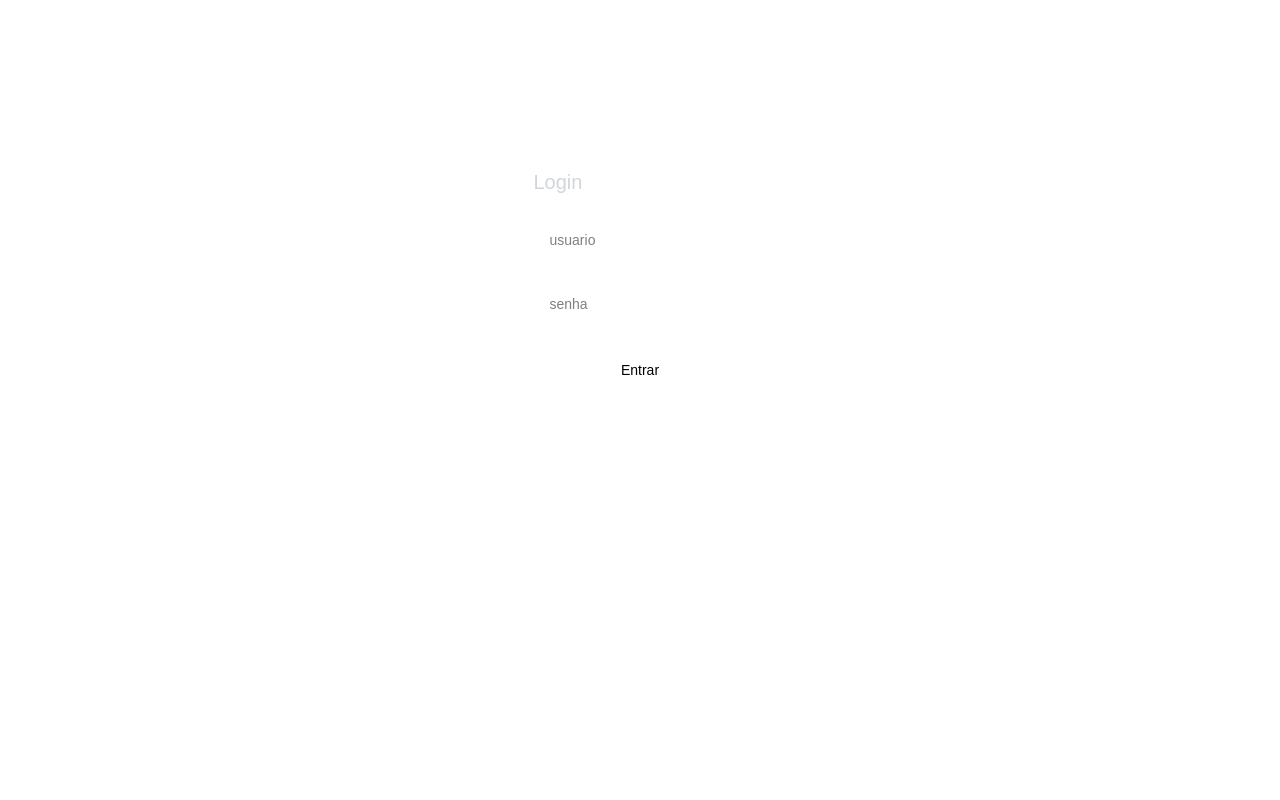
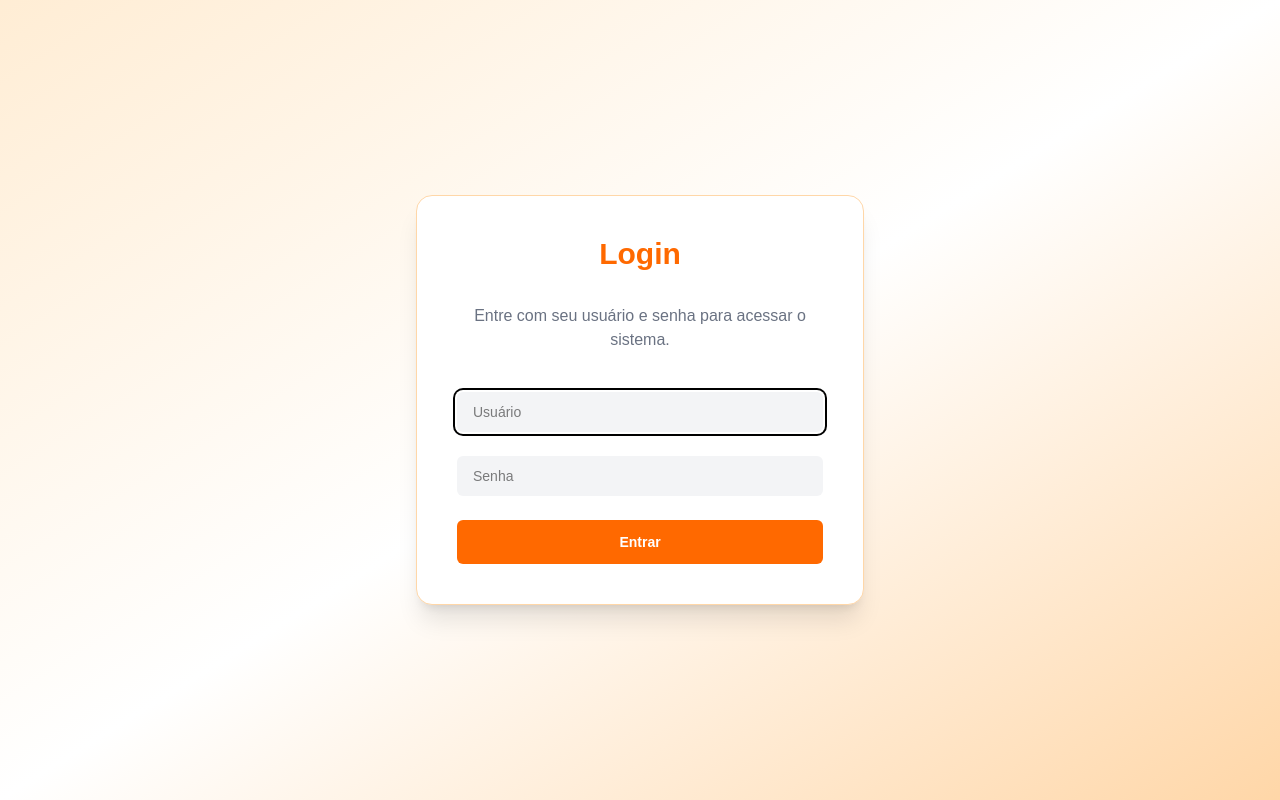
Before and after one commit to Ceratt1/gestao_agil, a Next.js app in the folder frontend/: page /dashboard/login in a window 1280 px wide. Built offline with nearby package versions, Linux system fonts and the light colour scheme.

Commit message:
Estilizando as paginas de login e registro

```diff
--- a/frontend/components/admin/AdminTopNav.tsx
+++ b/frontend/components/admin/AdminTopNav.tsx
@@ -1,6 +1,34 @@
+import { useState } from "react";
 import { ChevronLeft, MoreVertical, LogOut } from 'lucide-react';
 
-export default function TopNav({page}: {page: string}) {
+export default function TopNav({ page }: { page: string }) {
+  const [loadingLogout, setLoadingLogout] = useState(false);
+
+  const handleLogout = async () => {
+    setLoadingLogout(true);
+    try {
+      const token = localStorage.getItem("token");
+      await fetch("http://localhost:8000/logout/", {
+        method: "POST",
+        credentials: "include",
+        headers: {
+          "Content-Type": "application/json",
+          ...(token ? { Authorization: `Token ${token}` } : {}),
+        },
+      });
+      localStorage.removeItem("username");
+      localStorage.removeItem("token");
+      localStorage.removeItem("is_staff");
+      localStorage.removeItem("is_superuser");
+      localStorage.removeItem("user");
+      setLoadingLogout(false);
+      window.location.href = "/dashboard/login";
+    } catch {
+      setLoadingLogout(false);
+      alert("Erro ao fazer logout.");
+    }
+  };
+
   return (
     <div className="w-full bg-white shadow">
       <nav className="flex items-center justify-between px-4 py-2">
@@ -14,9 +42,14 @@ export default function TopNav({page}: {page: string}) {
           <button className="md:hidden">
             <MoreVertical className="w-5 h-5" />
           </button>
-          <a href="#" className="text-gray-700 hover:text-red-500">
+          <button
+            onClick={handleLogout}
+            className="text-gray-700 hover:text-red-500"
+            disabled={loadingLogout}
+            title="Sair"
+          >
             <LogOut className="w-5 h-5" />
-          </a>
+          </button>
         </div>
       </nav>
     </div>
--- a/frontend/pages/dashboard/login/index.tsx
+++ b/frontend/pages/dashboard/login/index.tsx
@@ -11,7 +11,6 @@ export default function Login() {
     e.preventDefault();
     setMensagem("");
 
-    // Chama o backend Django diretamente
     const loginResponse = await fetch("http://localhost:8000/api-token-auth/", {
       method: "POST",
       headers: { "Content-Type": "application/json" },
@@ -34,29 +33,45 @@ export default function Login() {
   };
 
   return (
-    <div className="flex justify-center items-center h-140">
-      <form onSubmit={handleSubmit} className="flex flex-col gap-6 max-w-lg items-stretch content-center">
-        <p className="text-center md:text-left text-lg text-gray-300 md:text-xl max-w-2xl">
-          Login
+    <div className="min-h-screen flex items-center justify-center bg-gradient-to-br from-orange-100 via-white to-orange-200">
+      <form
+        onSubmit={handleSubmit}
+        className="bg-white shadow-xl rounded-2xl px-10 py-10 flex flex-col gap-6 w-full max-w-md border border-orange-200"
+      >
+        <h1 className="text-3xl font-bold text-center text-orange-500 mb-2">Login</h1>
+        <p className="text-center text-gray-500 mb-4">
+          Entre com seu usuário e senha para acessar o sistema.
         </p>
         <Input
           type="text"
-          className="bg-white text-black"
-          placeholder="usuario"
+          className="bg-gray-100 text-black"
+          placeholder="Usuário"
           value={usuario}
           onChange={e => setUsuario(e.target.value)}
+          autoFocus
         />
         <Input
           type="password"
-          className="bg-white text-black"
-          placeholder="senha"
+          className="bg-gray-100 text-black"
+          placeholder="Senha"
           value={senha}
           onChange={e => setSenha(e.target.value)}
         />
-        <Button className="group bg-white text-black hover:bg-gray-200 rounded-full px-8 cursor-pointer" size="lg">
+        <Button
+          className="rounded-full bg-orange-500 text-white hover:bg-orange-400 px-8 py-2 text-lg font-semibold transition"
+          size="lg"
+        >
           Entrar
         </Button>
-        {mensagem && <span className="text-center text-red-500">{mensagem}</span>}
+        {mensagem && (
+          <span
+            className={`text-center text-sm ${
+              mensagem.includes("sucesso") ? "text-green-600" : "text-red-500"
+            }`}
+          >
+            {mensagem}
+          </span>
+        )}
       </form>
     </div>
   );
--- a/frontend/pages/dashboard/registro/index.tsx
+++ b/frontend/pages/dashboard/registro/index.tsx
@@ -12,7 +12,6 @@ export default function Registro() {
     e.preventDefault();
     setMensagem("");
 
-    // Agora faz o registro pela rota interna do Next.js
     const response = await fetch("/api/registro", {
       method: "POST",
       headers: { "Content-Type": "application/json" },
@@ -31,36 +30,52 @@ export default function Registro() {
   };
 
   return (
-    <div className="flex justify-center items-center h-140">
-      <form onSubmit={handleSubmit} className="flex flex-col gap-6 max-w-lg items-stretch content-center">
-        <p className="text-center md:text-left text-lg text-gray-300 md:text-xl max-w-2xl">
-          Registro
+    <div className="min-h-screen flex items-center justify-center bg-gradient-to-br from-orange-100 via-white to-orange-200">
+      <form
+        onSubmit={handleSubmit}
+        className="bg-white shadow-xl rounded-2xl px-10 py-10 flex flex-col gap-6 w-full max-w-md border border-orange-200"
+      >
+        <h1 className="text-3xl font-bold text-center text-orange-500 mb-2">Registro</h1>
+        <p className="text-center text-gray-500 mb-4">
+          Crie sua conta preenchendo os campos abaixo.
         </p>
         <Input
           type="text"
-          className="bg-white text-black"
+          className="bg-gray-100 text-black"
           placeholder="Usuário"
           value={usuario}
           onChange={e => setUsuario(e.target.value)}
+          autoFocus
         />
         <Input
           type="email"
-          className="bg-white text-black"
+          className="bg-gray-100 text-black"
           placeholder="Email"
           value={email}
           onChange={e => setEmail(e.target.value)}
         />
         <Input
           type="password"
-          className="bg-white text-black"
+          className="bg-gray-100 text-black"
           placeholder="Senha"
           value={senha}
           onChange={e => setSenha(e.target.value)}
         />
-        <Button className="group bg-white text-black hover:bg-gray-200 rounded-full px-8 cursor-pointer" size="lg">
+        <Button
+          className="rounded-full bg-orange-500 text-white hover:bg-orange-400 px-8 py-2 text-lg font-semibold transition"
+          size="lg"
+        >
           Registrar
         </Button>
-        {mensagem && <span className="text-center text-red-500">{mensagem}</span>}
+        {mensagem && (
+          <span
+            className={`text-center text-sm ${
+              mensagem.includes("sucesso") ? "text-green-600" : "text-red-500"
+            }`}
+          >
+            {mensagem}
+          </span>
+        )}
       </form>
     </div>
   );
```
